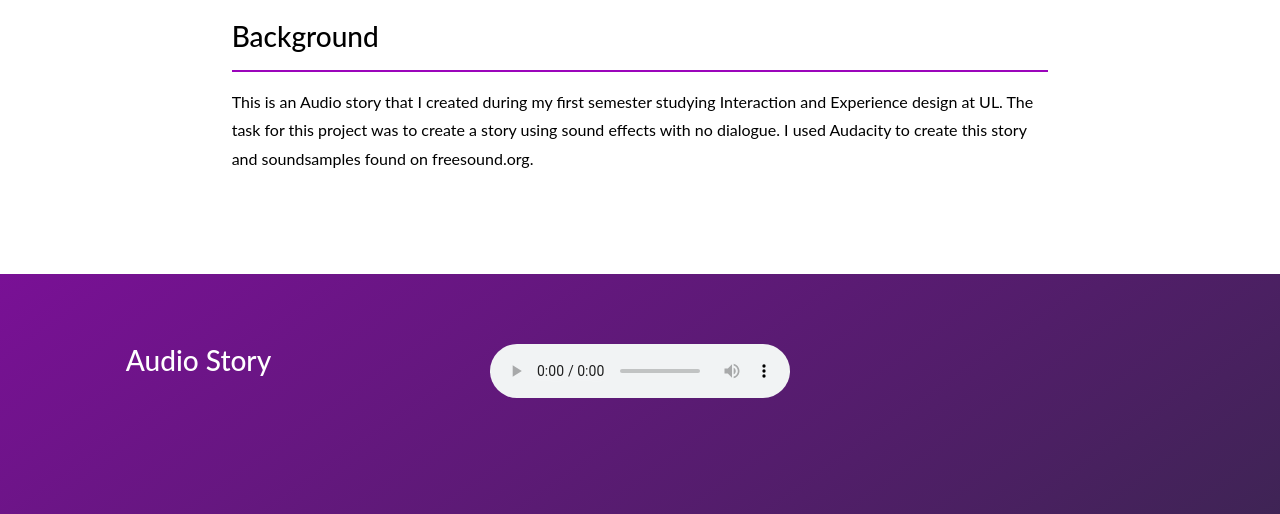
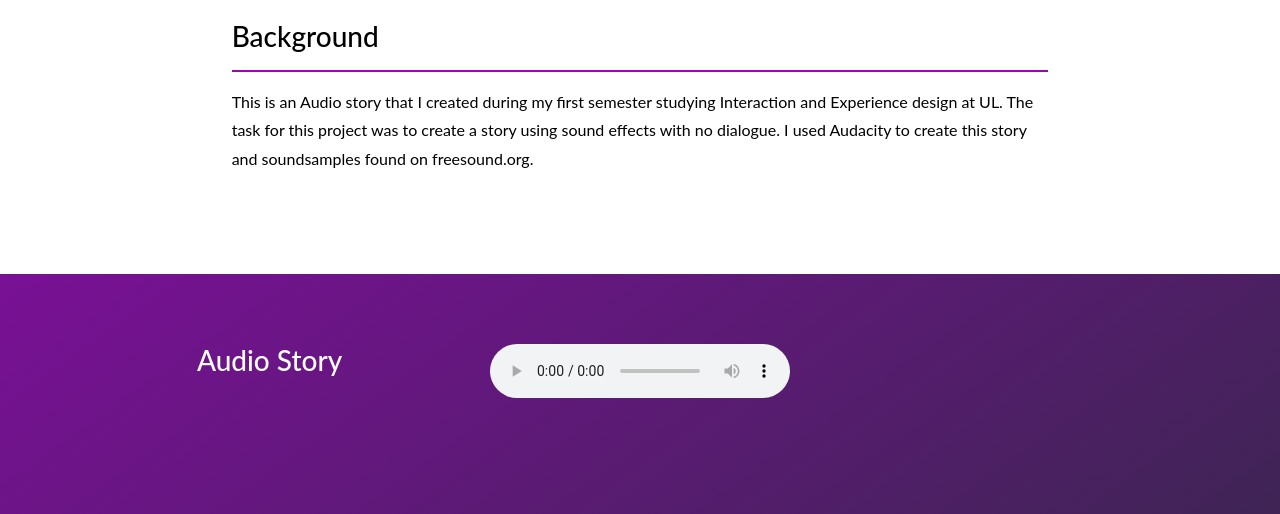
Before and after one commit to Tony8egan/www.TonesDesigns, a Jekyll site: the page built from AudioStory.markdown, in a window 1280 px wide. Shown: the part 390-904 px from the top of the page. Built offline with Jekyll 4.4.1, drawn with Linux system fonts in a browser that asks for light colours; nearby versions of some CDN libraries.

Commit message:
Update AudioStory.html

```diff
--- a/_layouts/AudioStory.html
+++ b/_layouts/AudioStory.html
@@ -128,7 +128,7 @@
     <div class="col-sm-1"></div>
     <div class="col-sm-3">
 
-      <H3 style ="color:white">Audio Story</H3>
+      <H3 style ="color:white;text-align: center;">Audio Story</H3>
 
      </div>
 
```
